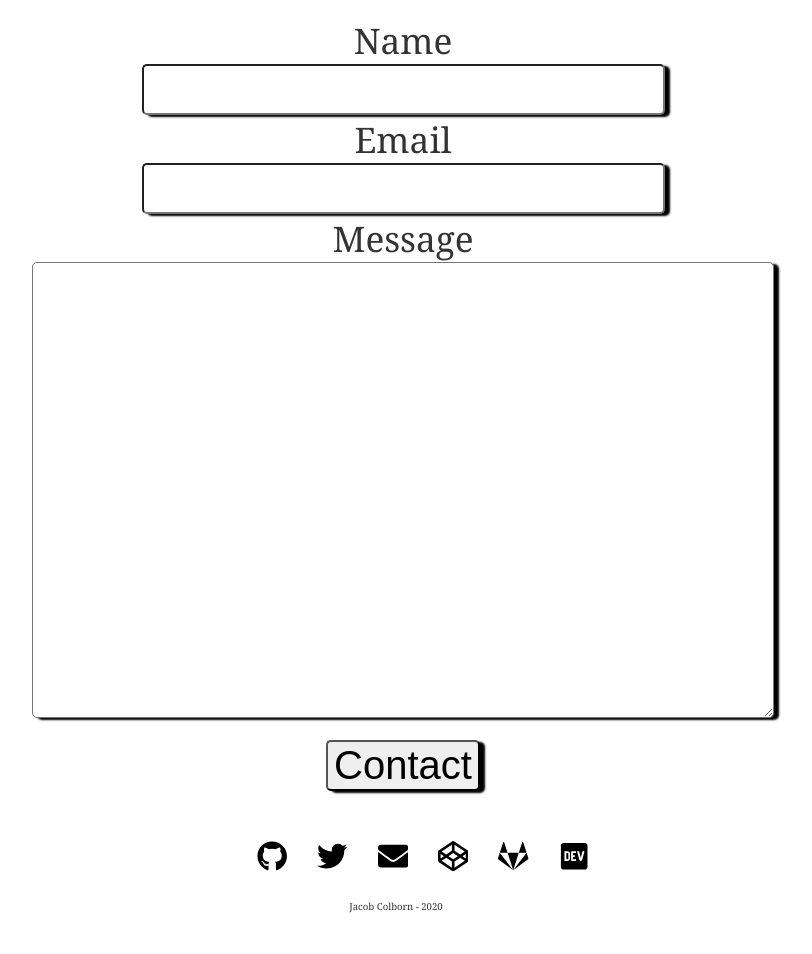
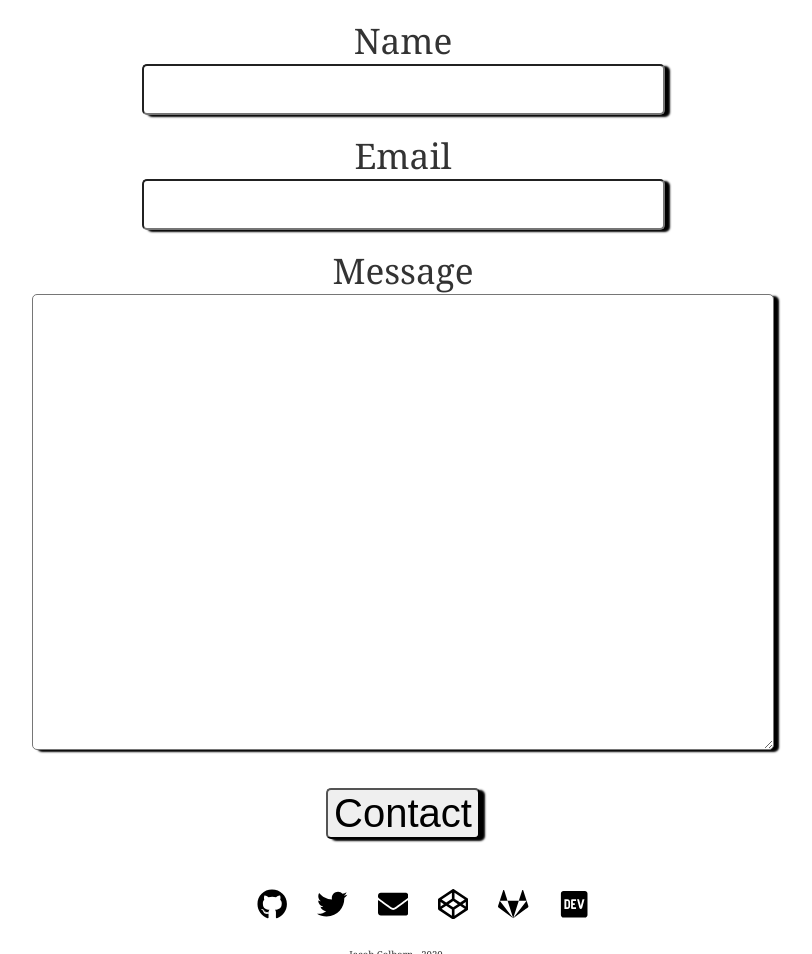
Before and after one commit to jakesweb/portfolio, a Gatsby site: page /contact in a window 1280 px wide. Shown: the part 280-1234 px from the top of the page, without its empty margins (237-1049 px from the left). Before the commit the page ends 1203 px from the top, so only its background shows below. Built offline with nearby package versions, Linux system fonts and the light colour scheme; Gatsby itself is replaced by a stand-in of ours.

Commit message:
toubleshoot contact form

```diff
--- a/src/components/Contact.js
+++ b/src/components/Contact.js
@@ -40,6 +40,7 @@ class Contact extends Component {
   }
 
   handleChange = e => {
+    console.log(this.state)
     this.setState({ [e.target.name]: e.target.value })
   }
 
@@ -78,14 +79,19 @@ class Contact extends Component {
               <input name="bot-field" onChange={this.handleChange} />
             </label>
           </p>
+          <p>
             <label>
               Name
               <input type="text" name="name" onChange={this.handleChange} />
             </label>
+          </p>
+          <p>
             <label>
               Email
               <input type="email" name="email" onChange={this.handleChange} />
             </label>
+          </p>
+          <p>
             <label>
               Message
               <textarea
@@ -95,6 +101,7 @@ class Contact extends Component {
                 onChange={this.handleChange}
               />
             </label>
+          </p>
           <br />
           <button type="submit" name="submit" id="submit">
             Contact
```
Lines whose indentation alone changed are shown as unchanged.
